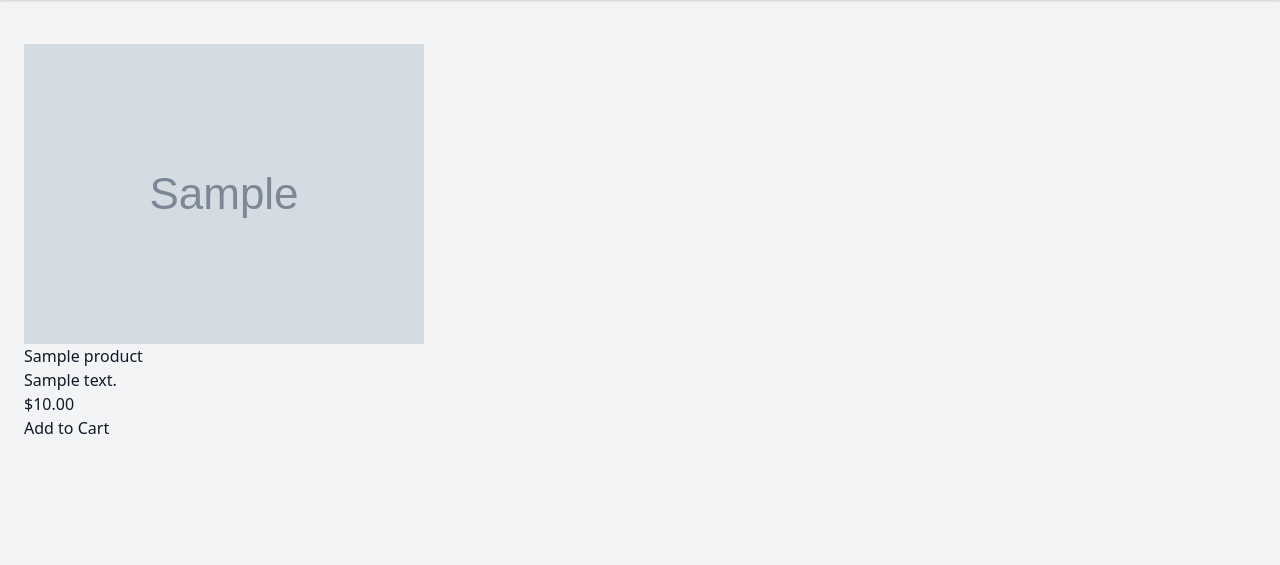
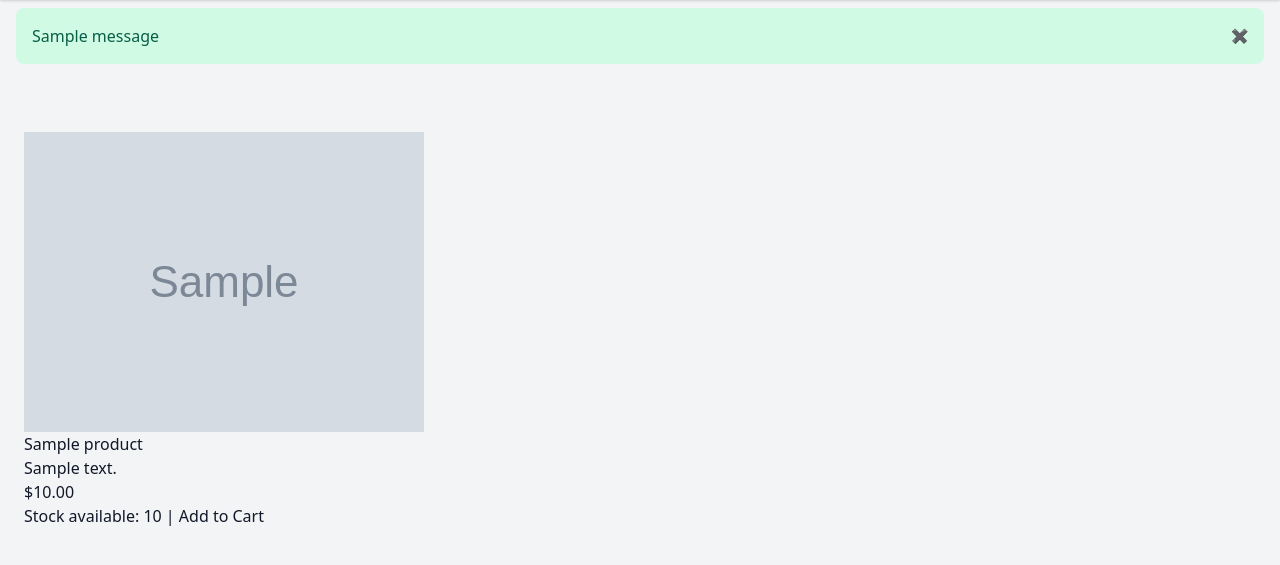
Before and after one commit to ssdev4/django-ecommerce, a Django app: page /1/ in a window 1280 px wide. Shown: the part 68-633 px from the top of the page. Run offline with Django 4.2, Linux system fonts and the light colour scheme; tables that the repository leaves empty hold one stand-in row (values such as "Sample post"); grey boxes marked "Sample" are stand-in pictures; one stand-in notice (Sample message) is shown.

Commit message:
Inventory validation dont allow to add more than stock, implemented flash messages

```diff
--- a/chat/views.py
+++ b/chat/views.py
@@ -31,5 +31,5 @@
 
     return render(request, 'chat/chat_detail.html', {
         'other_user': other_user,
-        'messages': messages
+        'chat_messages': messages
     })
--- a/templates/base.html
+++ b/templates/base.html
@@ -20,6 +20,20 @@
     {% endif %}
 
   </header>
+  {% if messages %}
+    <div class="container mx-auto px-4 py-2">
+      {% for message in messages %}
+        <div class="mb-4 flex items-center justify-between rounded-lg p-4
+                    {% if message.tags == 'success' %}bg-green-100 text-green-800
+                    {% elif message.tags == 'error' or message.tags == 'danger' %}bg-red-100 text-red-800
+                    {% else %}bg-blue-100 text-blue-800{% endif %}">
+          <span>{{ message }}</span>
+          <button onclick="this.parentElement.remove()" class="ml-4 text-sm font-bold">✖</button>
+        </div>
+      {% endfor %}
+    </div>
+  {% endif %}
+
   {% load static %}
   <main class="p-6 container mx-auto">
     {% block content %}{% endblock %}
--- a/templates/chat/chat_detail.html
+++ b/templates/chat/chat_detail.html
@@ -3,7 +3,7 @@
 {% block content %}
   <h2>Chat with {{ other_user.username }}</h2>
   <div id="messages">
-    {% for msg in messages %}
+    {% for msg in chat_messages %}
       <p><strong>{{ msg.sender.username }}:</strong> {{ msg.content }}</p>
     {% endfor %}
   </div>
--- a/templates/products/product_detail.html
+++ b/templates/products/product_detail.html
@@ -15,7 +15,12 @@
       <h4>${{ product.price }}</h4>
       <form method="post" action="{% url 'cart:add_to_cart' product.pk %}">
         {% csrf_token %}
-        <button type="submit" class="btn btn-primary">Add to Cart</button>
+        {% if product.inventory.stock > 0 %}
+            Stock available: {{ product.inventory.stock }} |
+            <button type="submit" class="btn btn-primary">Add to Cart</button>
+        {% else %}
+            Out of stock
+        {% endif %}
       </form>
     </div>
   </div>
```
Also changed, not shown: cart/views.py (+17 -2 lines), checkout/views.py (+10 -0 lines).
